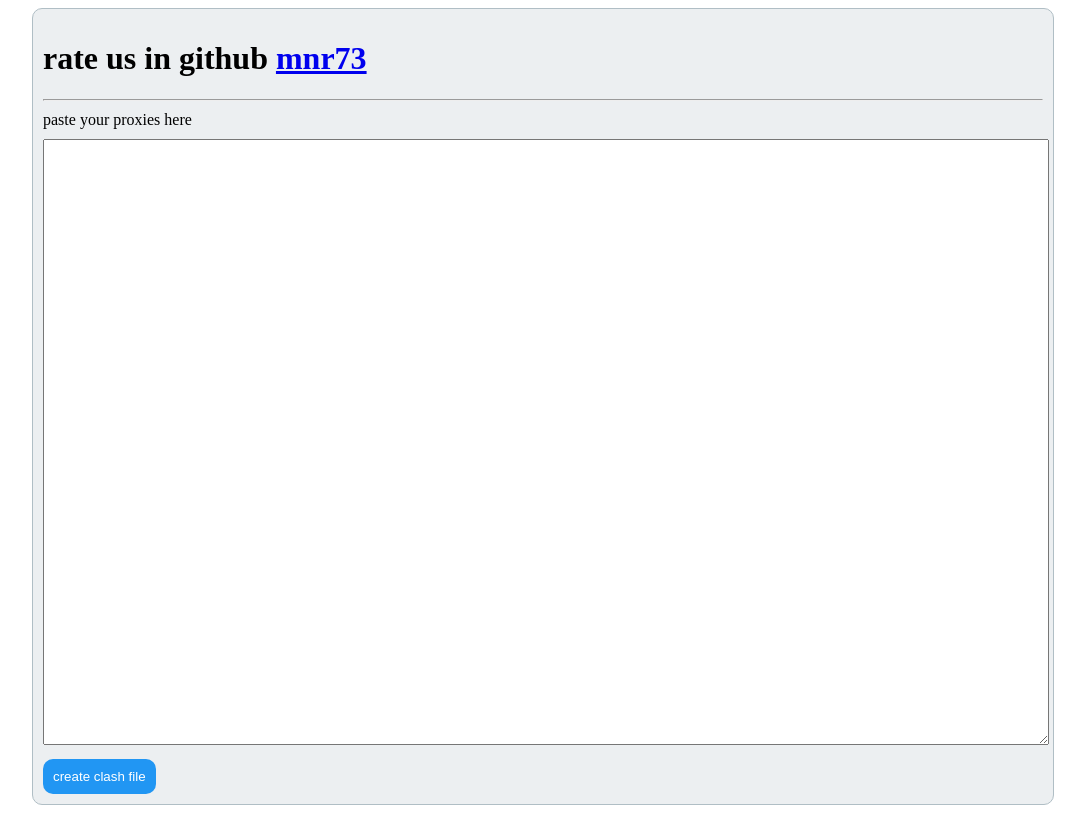
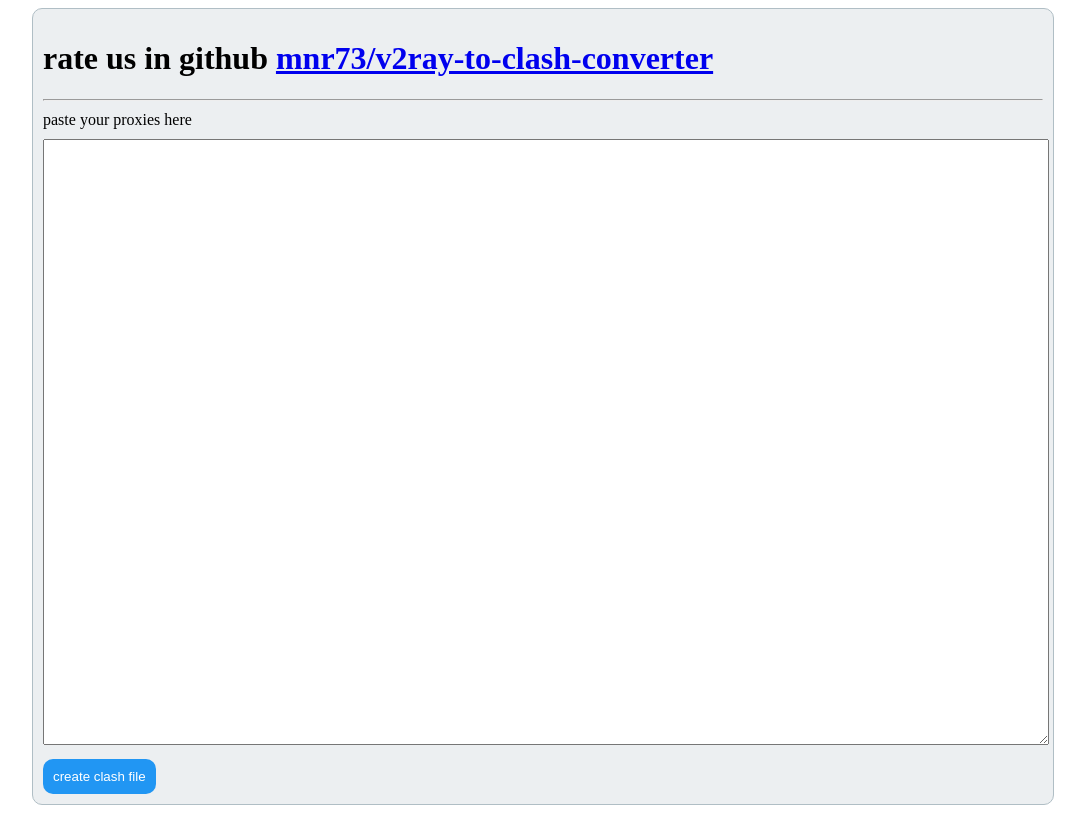
Before and after one commit to mnr73/v2ray-to-clash-converter, a PHP site: page /index.php in a window 1280 px wide. Shown: the whole page, without its empty margins (97-1182 px from the left). Run offline with PHP 8.4, Linux system fonts and the light colour scheme.

Commit message:
fix rate us link

```diff
--- a/src/app.php
+++ b/src/app.php
@@ -24,7 +24,7 @@ if(@$_POST['proxies']){
 </head>
 <body>
 	<div class="body">
-		<h1>rate us in github <a href="https://github.com/mnr73/laravel-docker">mnr73</a></h1>
+		<h1>rate us in github <a href="https://github.com/mnr73/v2ray-to-clash-converter">mnr73/v2ray-to-clash-converter</a></h1>
 		<hr>
 		<form method="post">
 			<label for="">paste your proxies here</label>
```
